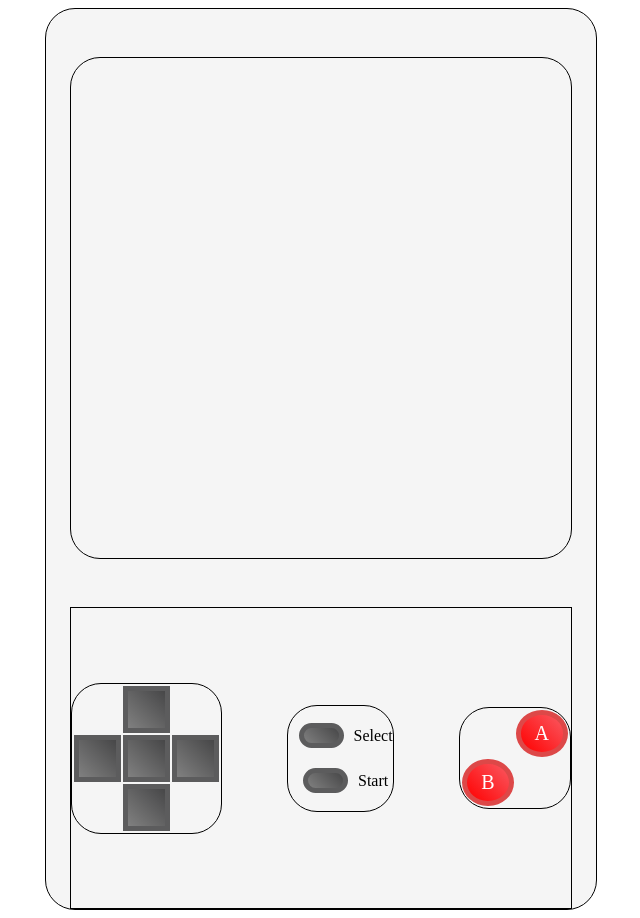
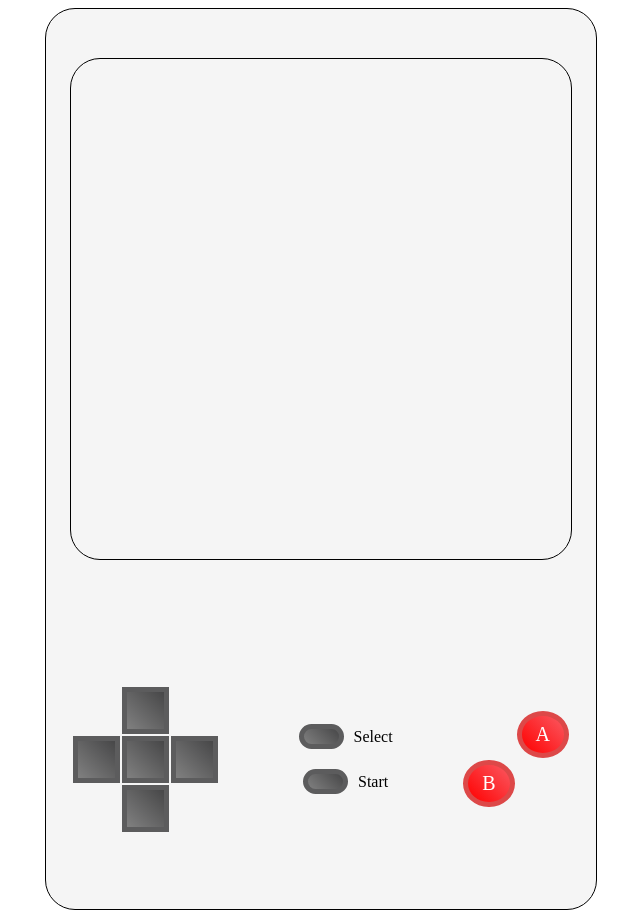
Before and after one commit to afourcad/rush00, a Django app: page /moviemons/ in a window 1280 px wide. Shown: the whole page, without its empty margins (319-959 px from the left). Run offline with Django 3.2, Linux system fonts and the light colour scheme.

Commit message:
feat: add screen block to base

```diff
--- a/rush00/moviemons/static/style.css
+++ b/rush00/moviemons/static/style.css
@@ -1,4 +1,4 @@
-.consoleArea, .screen, .arrow, .middleButtons, .ABButtons, .optStrtButton{
+.consoleArea, .screen, .optStrtButton{
     border: 1px solid black;
     border-radius: 30px;
 }
@@ -23,7 +23,6 @@
 .controls{
     width: 500px;
     height: 300px;
-    border: 1px solid black;
     display: flex;
     justify-content: space-between;
     align-items: center;
@@ -63,6 +62,7 @@ tr, td{
     margin: 10px;
     height: 15px;
     width: 35px;
+    /* border-radius: 30px; */
 }
 
 .select, .start{
--- a/rush00/moviemons/templates/moviemons/base.html
+++ b/rush00/moviemons/templates/moviemons/base.html
@@ -10,7 +10,13 @@
 </head>
 <body>
     <div class="consoleArea">
-        <div class="screen"></div>
+        <div class="screen">
+
+            {% block screen %}
+
+            {% endblock screen %}
+
+        </div>
         <div class="controls">
             <div class="arrow">
                 <table>
```
